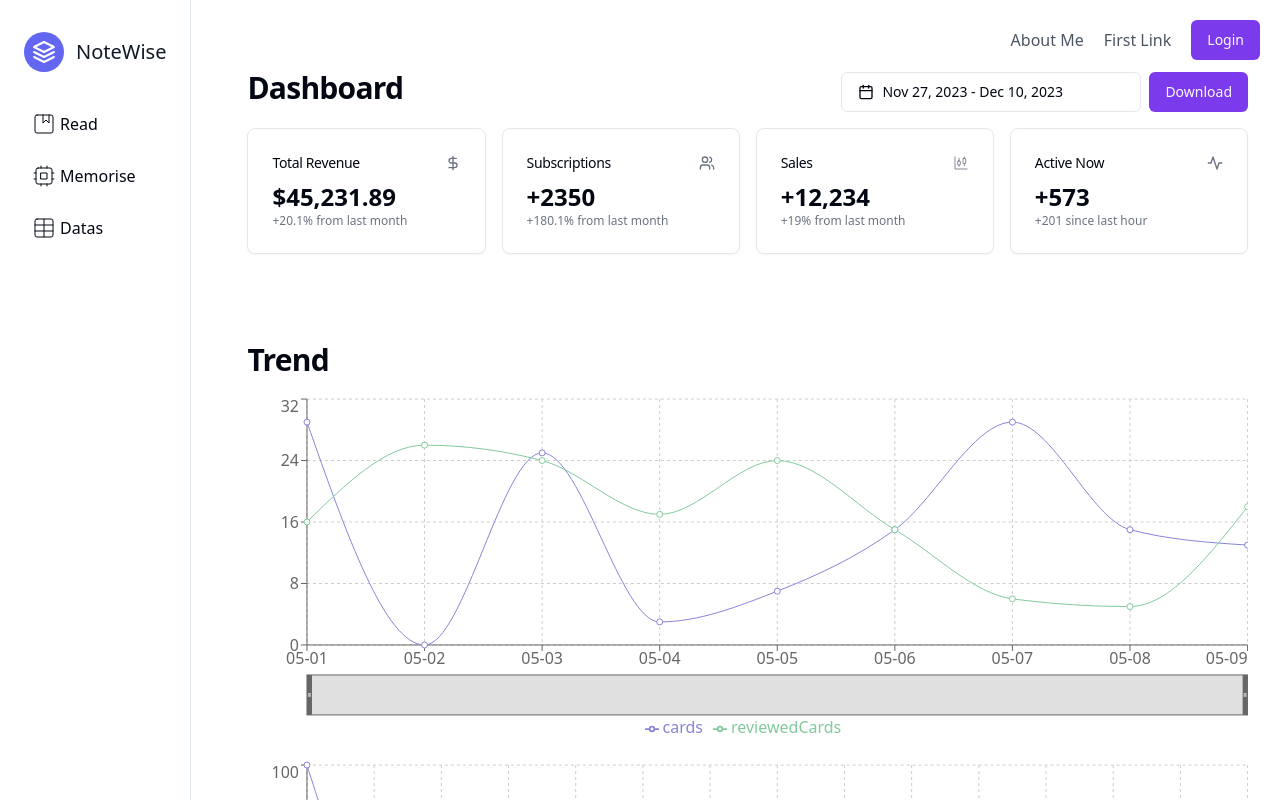
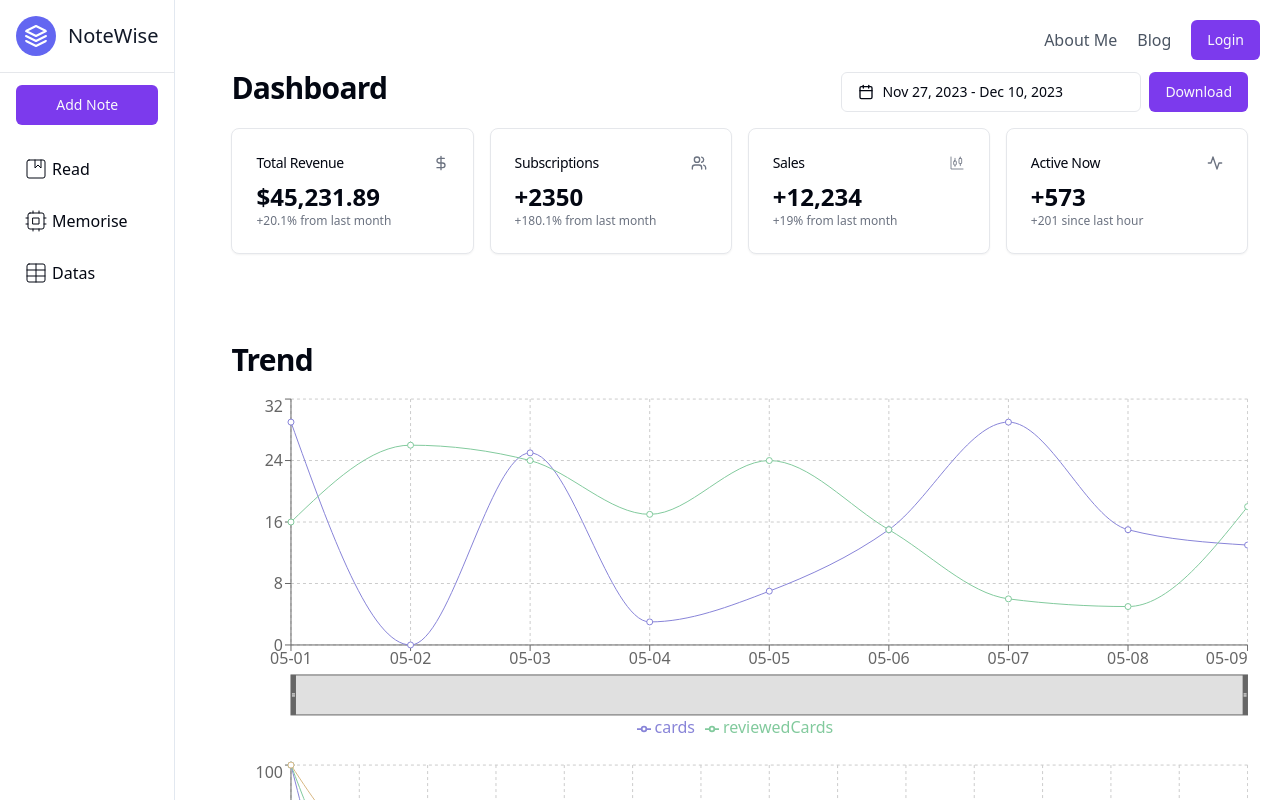
Before and after one commit to RunnningDogg/gallery, a Next.js app: page / in a window 1280 px wide. Built offline with nearby package versions, Linux system fonts and the light colour scheme.

Commit message:
feature: editor support

```diff
--- a/package.json
+++ b/package.json
@@ -12,6 +12,10 @@
     "@radix-ui/react-collapsible": "^1.0.3",
     "@radix-ui/react-popover": "^1.0.7",
     "@radix-ui/react-slot": "^1.0.2",
+    "@tailwindcss/typography": "^0.5.10",
+    "@tiptap/pm": "^2.1.13",
+    "@tiptap/react": "^2.1.13",
+    "@tiptap/starter-kit": "^2.1.13",
     "class-variance-authority": "^0.7.0",
     "clsx": "^2.0.0",
     "date-fns": "^2.30.0",
--- a/src/app/datas/page.tsx
+++ b/src/app/datas/page.tsx
@@ -1,3 +1,4 @@
+import Tiptap from "@/components/tony/TipTap";
 import React from "react";
 
 type Props = {};
@@ -5,9 +6,12 @@ type Props = {};
 export default function DataPage({}: Props) {
   return (
     <div>
-      <h2 className=" scroll-m-20 border-b pb-2 pl-2 text-3xl font-semibold tracking-tight first:mt-0">
+      <h2 className=" scroll-m-20  pb-2 pl-2 text-3xl font-semibold tracking-tight first:mt-0">
         Data Page
       </h2>
+      <div className="mx-auto max-w-3xl rounded border">
+        <Tiptap />
+      </div>
     </div>
   );
 }
--- a/src/components/tony/AibinhaosiChart.tsx
+++ b/src/components/tony/AibinhaosiChart.tsx
@@ -21,19 +21,57 @@ function memoryRetention(time: number) {
   return parseFloat(retention.toFixed(2));
 }
 
+/**
+ * 根据一天后的留存率，假设指数函数的近似,反算出S的值应该是多少
+ * y = L + (1-L) exp(t/-S)
+ * @param rention 表示一天后知识的留存率，以第一天为100为例子
+ */
+function calculateSFromRetentionDayOne(rention: number, L: number): number {
+  return -1 / Math.log((rention - L) / (1 - L));
+}
+
+/**
+ * 艾宾浩斯遗忘曲线近似函数
+ * @param t x坐标
+ * @param S 衰减系数
+ * @param [L=0.21] 这是t趋向于无穷大的时候, 指数函数趋向的值
+ * @param [alpha=1] 默认的衰减系数
+ * @returns
+ */
+function calculateRetention(
+  t: number,
+  S: number,
+  L: number = 0.21,
+  alpha: number = 1,
+): number {
+  const rentionRate = L + (1 - L) * Math.exp(-(t ** alpha) / S);
+  return Math.floor(100 * rentionRate);
+}
+
+// 按照百度百科的说法,第一天后的留存率是33%
+const S1 = calculateSFromRetentionDayOne(0.33, 0.2);
+const S2 = calculateSFromRetentionDayOne(0.45, 0.3);
+const S3 = calculateSFromRetentionDayOne(0.57, 0.4);
+
+const rangeData = Array.from({ length: 15 }, (_, idx) => {
+  return {
+    day: idx,
+    // retention: ebbinghausRetention(idx),
+    retention1: calculateRetention(idx, S1, 0.21, 0.5),
+    retention2: calculateRetention(idx, S2, 0.42, 0.5),
+    retention3: calculateRetention(idx, S3, 0.63, 0.5),
+  };
+});
+
+/**
+ * 艾宾浩斯遗忘曲线
+ * @param time
+ * @returns
+ */
 function ebbinghausRetention(time: number) {
   const percentage = 100 / (1 + 1.08 * Math.pow(time, 0.21));
   return Math.floor(percentage); // 使用 Math.floor 来只保留整数部分
 }
-
-console.log(memoryRetention(1));
-
-const rangeData = Array.from({ length: 15 }, (_, idx) => {
-  return {
-    day: idx,
-    retention: ebbinghausRetention(idx),
-  };
-});
 
 export default function AibinhaosiChart({}: Props) {
   return (
@@ -56,10 +94,13 @@ export default function AibinhaosiChart({}: Props) {
         <Legend />
         <Line
           type="monotone"
-          dataKey="retention"
+          dataKey="retention1"
           stroke="#8884d8"
           activeDot={{ r: 8 }}
         />
+        <Line type="monotone" dataKey="retention2" stroke="#82ca9d" />
+        <Line type="monotone" dataKey="retention3" stroke="#d8b884" />
+        {/* <Line type="monotone" dataKey="retention3" stroke="#ca8282" /> */}
       </LineChart>
     </ResponsiveContainer>
   );
--- a/src/components/tony/NormalCard.tsx
+++ b/src/components/tony/NormalCard.tsx
@@ -35,9 +35,11 @@ export default function NormalCard({}: Props) {
   const [collapsible, setCollapsible] = useState(false);
 
   return (
-    <div className="w-full p-6">
+    <div className="max-w-4xl p-6">
       <Card key={currentIdx}>
-        <CardHeader>Card Header {currentIdx}</CardHeader>
+        <CardHeader className="scroll-m-20 pb-2 text-center text-3xl font-semibold tracking-tight first:mt-0">
+          Card Header {currentIdx}
+        </CardHeader>
         <CardContent className="space-y-3">
           <p className="mb-3">
             This is a card{currentIdx} Great work... It can be applied to entire
@@ -84,7 +86,7 @@ export default function NormalCard({}: Props) {
                 </Button>
               </CollapsibleTrigger>
             </div>
-            <CollapsibleContent>
+            <CollapsibleContent className="text-center">
               Yes. Free to use for personal and commercial projects. No
               attribution required.
             </CollapsibleContent>
@@ -102,14 +104,14 @@ export default function NormalCard({}: Props) {
         <CardFooter className="mt-3 flex justify-between gap-3">
           <Button
             variant="outline"
-            className="hover:scale-110 transition-all duration-150"
+            className="transition-all duration-150 hover:scale-110"
           >
             <Check className="text-green-500" />
           </Button>
 
           <Button
             variant="outline"
-            className="hover:scale-110 transition-all duration-150"
+            className="transition-all duration-150 hover:scale-110"
           >
             <X className="text-red-500" />
           </Button>
--- a/src/components/tony/general/header.tsx
+++ b/src/components/tony/general/header.tsx
@@ -18,7 +18,7 @@ export default function Header({}: Props) {
           </Link>
 
           <Link href="#" className="mr-5 hover:text-gray-900">
-            First Link
+            Blog
           </Link>
         </nav>
         <Button>Login</Button>
--- a/src/components/tony/general/sidebar.tsx
+++ b/src/components/tony/general/sidebar.tsx
@@ -1,4 +1,5 @@
 "use client";
+import { Button } from "@/components/ui/button";
 import { cn } from "@/lib/utils";
 import { AlbumIcon, CpuIcon, Table } from "lucide-react";
 import Link from "next/link";
@@ -11,10 +12,11 @@ export default function Sidebar({}: Props) {
   const pathName = usePathname();
 
   return (
-    <aside className="flex h-screen  flex-col items-center space-y-8 border-r border-slate-200   px-6 py-8 ">
+    <aside className="flex h-screen  flex-col items-center border-r border-slate-200">
+      <div className="flex flex-col space-y-2 border-b px-4 py-4 ">
         <Link
           href="/"
-        className=" title-font mb-4 flex cursor-pointer items-center font-medium text-gray-900 md:mb-0"
+          className=" title-font flex cursor-pointer items-center   font-medium text-gray-900"
         >
           <svg
             xmlns="http://www.w3.org/2000/svg"
@@ -30,7 +32,11 @@ export default function Sidebar({}: Props) {
           </svg>
           <span className="ml-3 text-xl">NoteWise</span>
         </Link>
-      <ul className="w-full space-y-3">
+      </div>
+
+      <div className="mt-3 w-full px-4">
+        <Button className="w-full">Add Note</Button>
+        <ul className="mt-6 w-full space-y-3">
           <li>
             <Link
               href="/read"
@@ -76,6 +82,7 @@ export default function Sidebar({}: Props) {
             </Link>
           </li>
         </ul>
+      </div>
     </aside>
   );
 }
--- a/tailwind.config.ts
+++ b/tailwind.config.ts
@@ -72,5 +72,5 @@ module.exports = {
       },
     },
   },
-  plugins: [require("tailwindcss-animate")],
+  plugins: [require("tailwindcss-animate"), require("@tailwindcss/typography")],
 };
```
Also changed, not shown: tsconfig.json (+7 -1 lines), 1 other file (tests, documents, lock files or other folders). Lines whose indentation alone changed are shown as unchanged.
